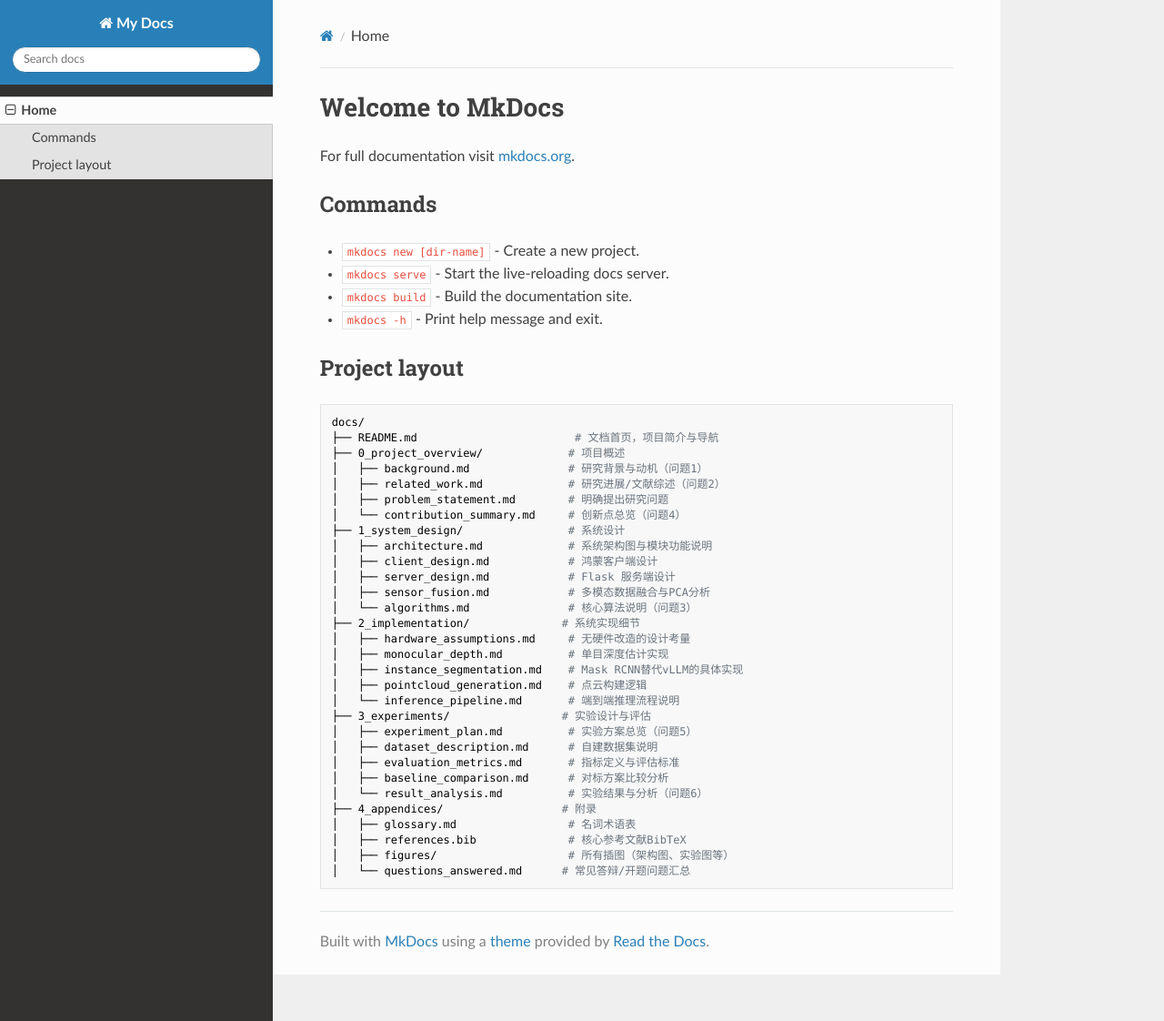
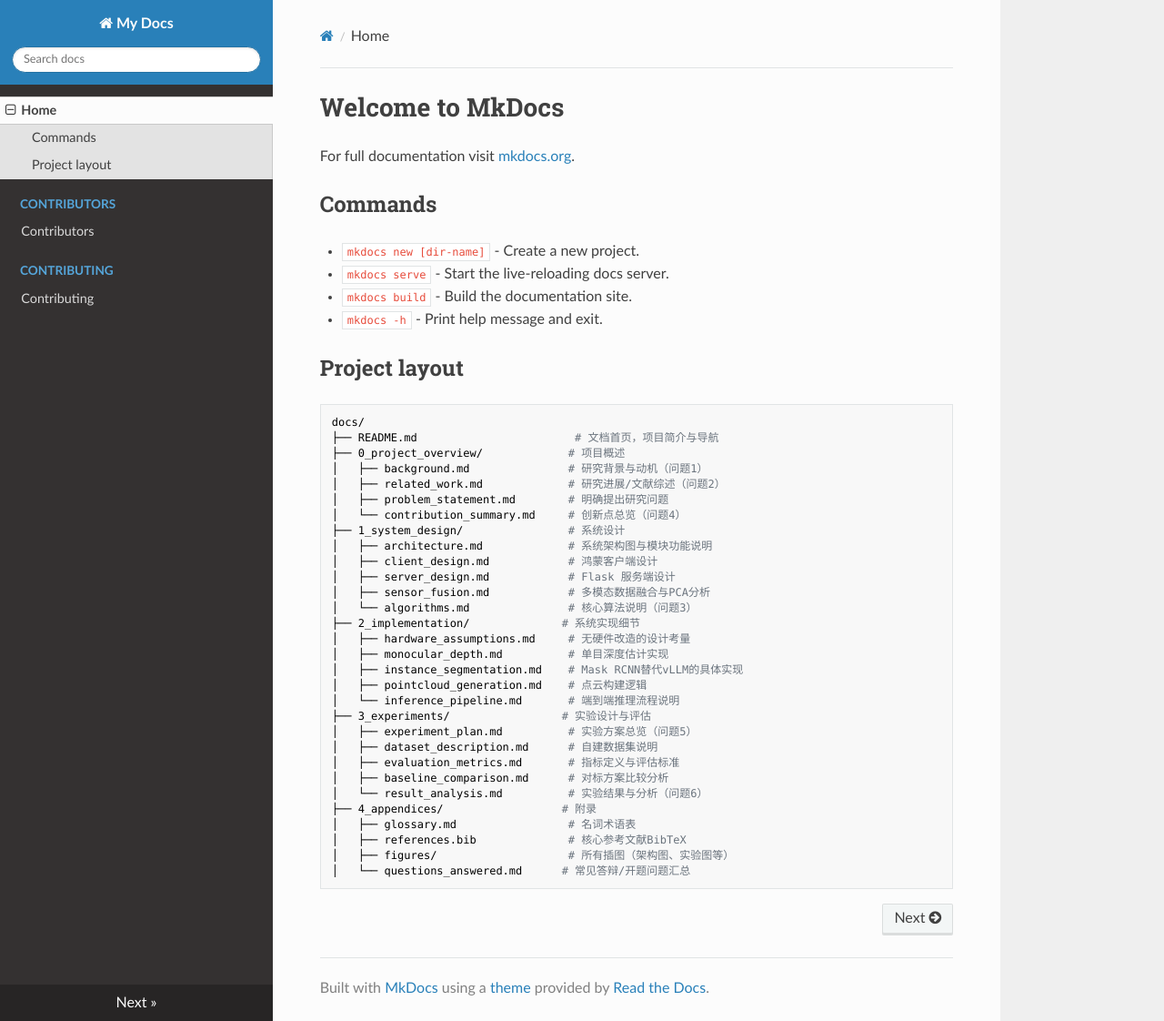
Before and after one commit to xiaoanmodel/-, an MkDocs documentation site: the page built from docs/index.md, in a window 1280 px wide and 1122 px high. Shown: the whole window at 91% size. Built offline with MkDocs 1.6.1, drawn with Linux system fonts in a browser that asks for light colours; nearby versions of some CDN libraries.

Commit message:
添加贡献者和贡献指南到导航配置

```diff
--- a/mkdocs.yml
+++ b/mkdocs.yml
@@ -1,4 +1,8 @@
 site_name: My Docs
 nav:
   - Home: index.md
+  - Contributors:
+      - Contributors: contributors.md
+  - Contributing:
+      - Contributing: contributing.md
 theme: readthedocs
```
